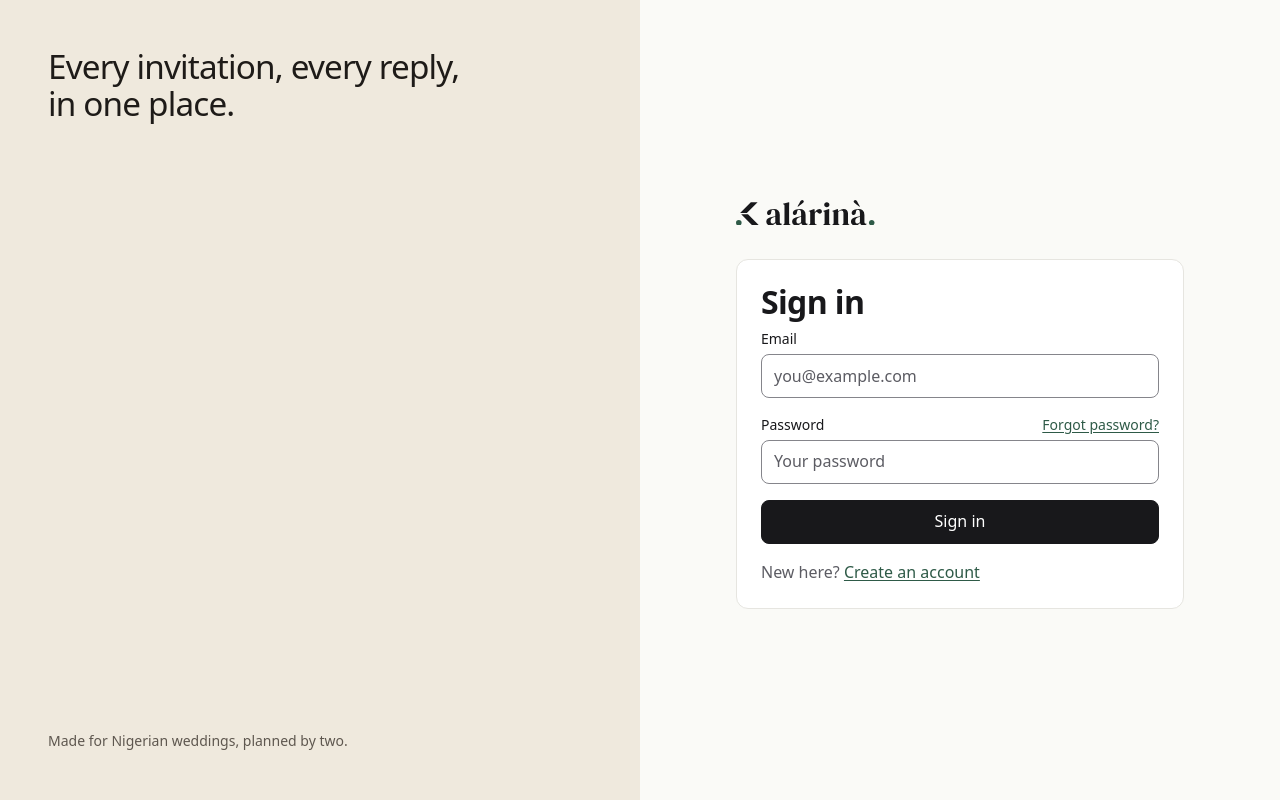
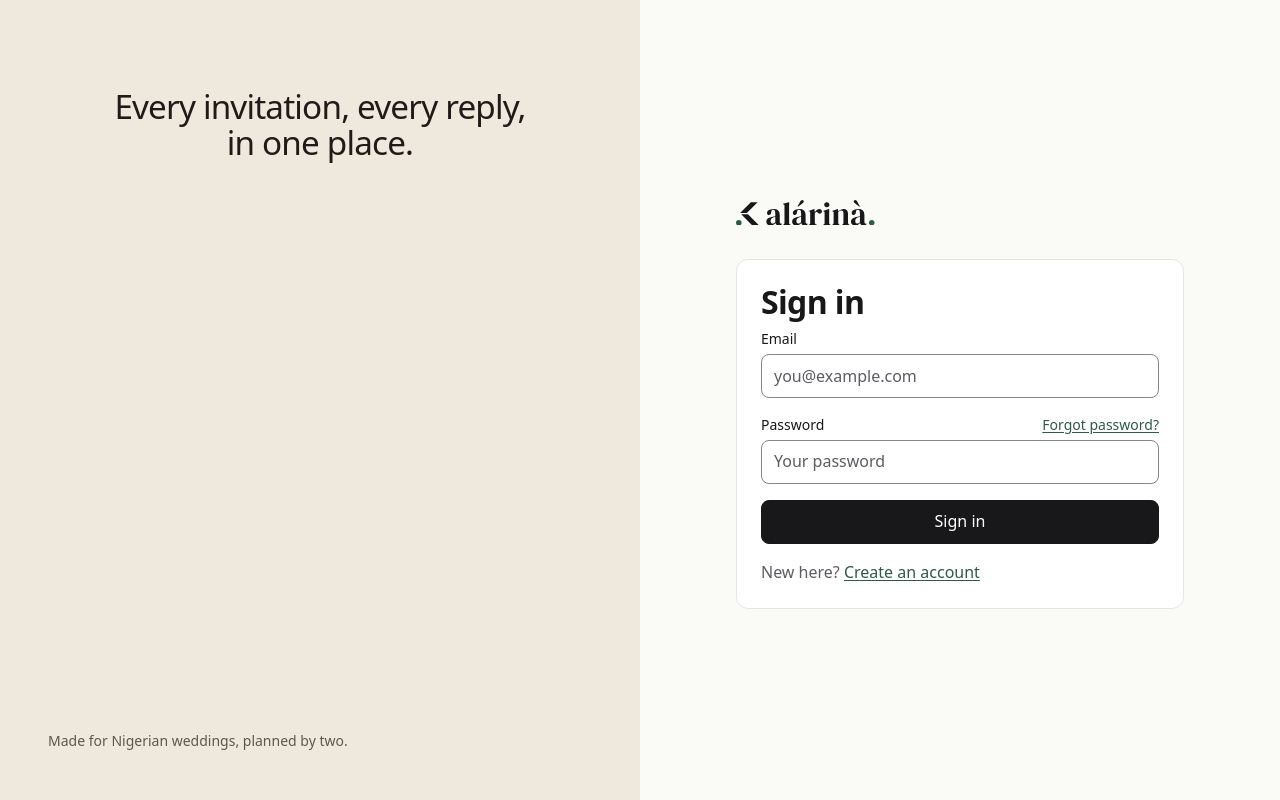
Before and after one commit to theseyipeters/alarina, a React (Vite) app: page /signin in a window 1280 px wide. Built offline with nearby package versions, Linux system fonts and the light colour scheme; no server answers.

Commit message:
Refactor AuthLayout styling for improved layout and alignment; update title positioning and enhance the auth-art-scene with flexbox for better centering. Revise text in Dashboard and Home pages for clarity and detail in user guidance.

```diff
--- a/src/components/AuthLayout.css
+++ b/src/components/AuthLayout.css
@@ -39,7 +39,7 @@
     position: sticky;
     top: 0;
     display: grid;
-    grid-template-rows: auto minmax(0, 1fr) auto;
+    grid-template-rows: minmax(0, 1fr) auto;
     gap: var(--space-8);
     height: 100vh;
     padding: var(--space-12);
@@ -51,15 +51,20 @@
   .auth-art-title {
     max-width: 22ch;
     margin: 0;
+    text-align: center;
     font-family: var(--font-display);
     font-size: clamp(1.75rem, 2.6vw, 2.5rem);
     line-height: 1.1;
     letter-spacing: -0.025em;
   }
 
+  /* The heading sits centred directly above the envelope, the two centred together in the panel. */
   .auth-art-scene {
-    display: grid;
-    place-items: center;
+    display: flex;
+    flex-direction: column;
+    align-items: center;
+    justify-content: center;
+    gap: var(--space-8);
     min-height: 0;
   }
 
--- a/src/components/AuthLayout.tsx
+++ b/src/components/AuthLayout.tsx
@@ -10,8 +10,8 @@ export default function AuthLayout({ children }: { children: ReactNode }) {
   return (
     <div className="auth">
       <div className="auth-art" aria-hidden="true">
-        <p className="auth-art-title">Every invitation, every reply, in one place.</p>
         <div className="auth-art-scene">
+          <p className="auth-art-title">Every invitation, every reply, in one place.</p>
           <HeroInvitation />
         </div>
         <p className="auth-art-note">Made for Nigerian weddings, planned by two.</p>
--- a/src/pages/Dashboard.tsx
+++ b/src/pages/Dashboard.tsx
@@ -93,7 +93,7 @@ const tourSteps = (partner: string | null): TourStep[] => [
   {
     target: '[data-tour="design"]',
     title: 'Make it yours',
-    text: 'Change the layout and palette whenever you like. Guests always see the latest version.',
+    text: 'Change the layout, colours and fonts whenever you like. On a laptop, Studio has every design option. Guests always see the latest version.',
   },
   {
     target: '[data-tour="replies"]',
--- a/src/pages/Home.tsx
+++ b/src/pages/Home.tsx
@@ -12,7 +12,7 @@ const STEPS = [
   },
   {
     title: 'Design and publish',
-    body: 'Choose a layout and colours, preview it on a phone and a laptop, then publish when it feels right.',
+    body: 'Choose from eight layouts, twelve palettes or your own colours, and fonts that suit your names. Preview it on a phone and a laptop, then publish when it feels right.',
   },
   {
     title: 'Share one link',
```
